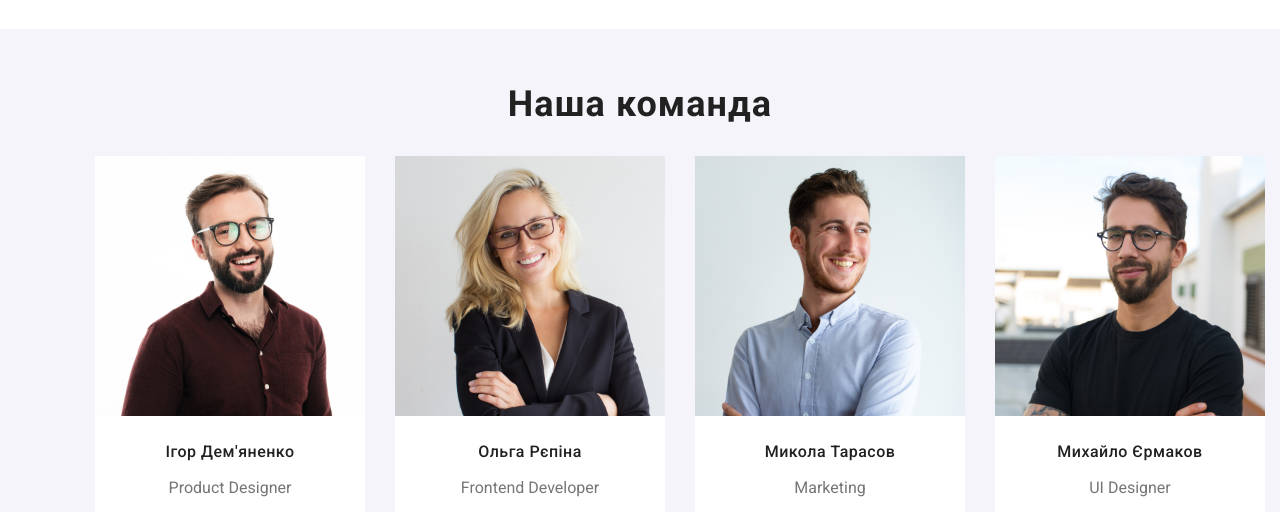
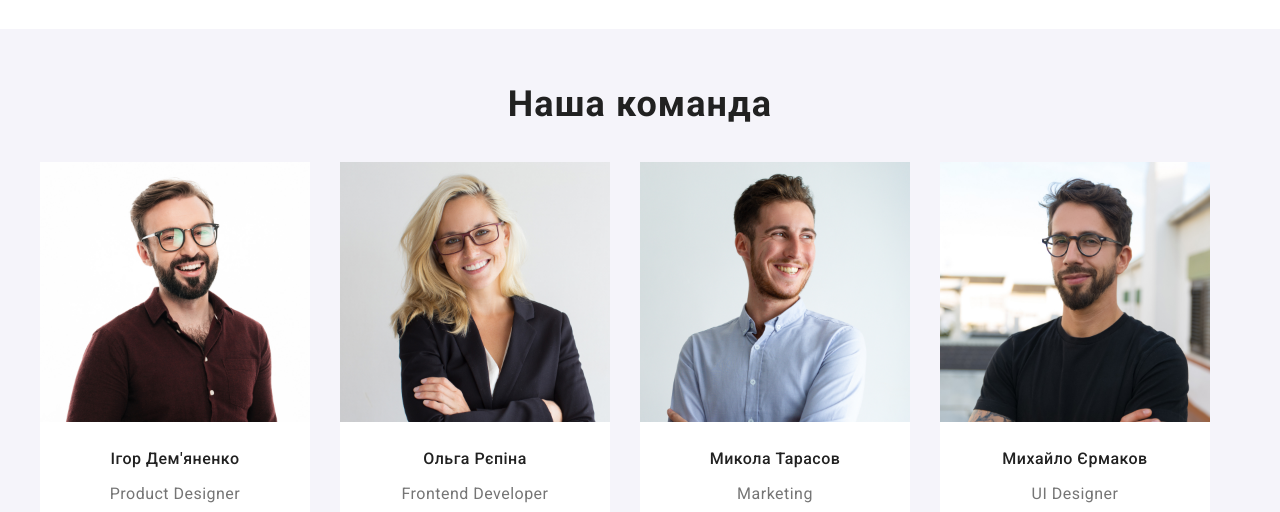
Before and after one commit to RyndinaOlena/goit-markup-hw-02, a plain HTML site: page index.html in a window 1280 px wide. Shown: the part 1416-1928 px from the top of the page. Drawn offline with nearby package versions, Linux system fonts and the light colour scheme.

Commit message:
Виправлено дз 2

```diff
--- a/css/styles.css
+++ b/css/styles.css
@@ -37,7 +37,7 @@ body {
 
 .container {
   width: 1170px;
-  margin: 0 auto 0 auto;
+
 }
 
 /* head */
@@ -246,6 +246,7 @@ body {
 
 .best-team-item {
   margin-right: 30px;
+  margin-bottom: 94px;
 }
 
 .best-team-item:last-child {
@@ -265,6 +266,7 @@ body {
   font-size: 16px;
   line-height: 1.2;
   text-align: center;
+  letter-spacing: 0.03em;
 }
 
 /* footer */
```
